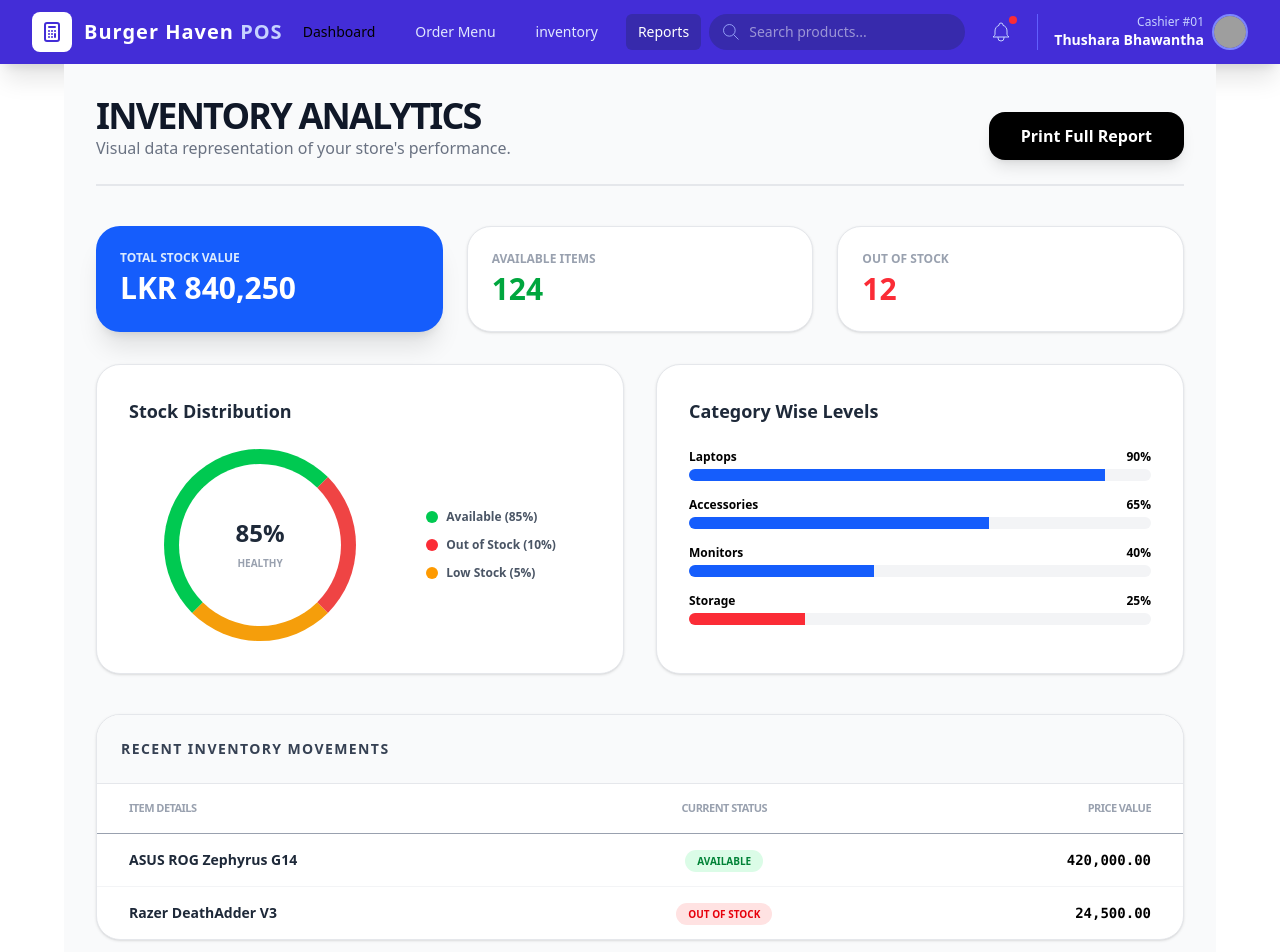
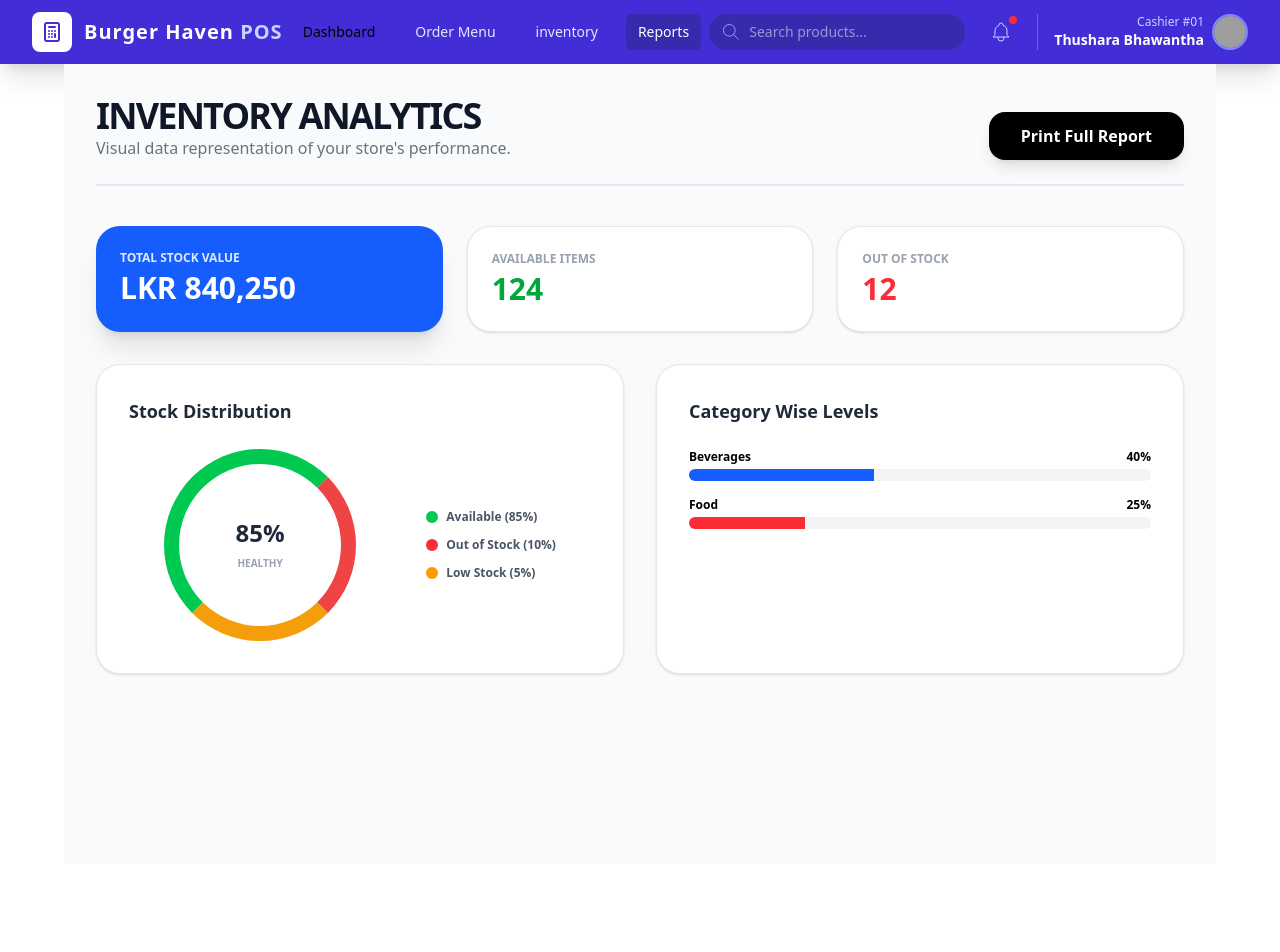
Before and after one commit to Thushara1020/Burger_Haven_POS, an Angular app: page /reports in a window 1280 px wide. Shown: the top 952 px of the page. After the commit the page ends 864 px from the top, so only its background shows below. Built offline with nearby package versions, Linux system fonts and the light colour scheme; grey boxes are pictures that could not be loaded.

Commit message:
update category levels to Food & Beverages and remove tech data

```diff
--- a/src/app/component/reportcomponent/reportcomponent.component.html
+++ b/src/app/component/reportcomponent/reportcomponent.component.html
@@ -50,20 +50,13 @@
     <div class="bg-white p-8 rounded-3xl border border-gray-200 shadow-sm">
       <h4 class="text-lg font-bold text-gray-800 mb-6">Category Wise Levels</h4>
       <div class="space-y-4">
+
         <div>
-          <div class="flex justify-between text-xs font-bold mb-1"><span>Laptops</span> <span>90%</span></div>
-          <div class="w-full bg-gray-100 h-3 rounded-full overflow-hidden"><div class="bg-blue-600 h-full w-[90%]"></div></div>
-        </div>
-        <div>
-          <div class="flex justify-between text-xs font-bold mb-1"><span>Accessories</span> <span>65%</span></div>
-          <div class="w-full bg-gray-100 h-3 rounded-full overflow-hidden"><div class="bg-blue-600 h-full w-[65%]"></div></div>
-        </div>
-        <div>
-          <div class="flex justify-between text-xs font-bold mb-1"><span>Monitors</span> <span>40%</span></div>
+          <div class="flex justify-between text-xs font-bold mb-1"><span>Beverages</span> <span>40%</span></div>
           <div class="w-full bg-gray-100 h-3 rounded-full overflow-hidden"><div class="bg-blue-600 h-full w-[40%]"></div></div>
         </div>
         <div>
-          <div class="flex justify-between text-xs font-bold mb-1"><span>Storage</span> <span>25%</span></div>
+          <div class="flex justify-between text-xs font-bold mb-1"><span>Food</span> <span>25%</span></div>
           <div class="w-full bg-gray-100 h-3 rounded-full overflow-hidden"><div class="bg-red-500 h-full w-[25%]"></div></div>
         </div>
       </div>
@@ -71,31 +64,5 @@
 
   </div>
 
-  <div class="bg-white rounded-3xl shadow-sm border border-gray-200 overflow-hidden">
-    <div class="p-6 bg-gray-50 border-b border-gray-200">
-        <h4 class="font-bold text-gray-700 uppercase text-sm tracking-widest">Recent Inventory Movements</h4>
-    </div>
-    <table class="w-full text-left">
-      <thead>
-        <tr class="text-[11px] font-black text-gray-400 uppercase tracking-tighter border-b">
-          <th class="px-8 py-4">Item Details</th>
-          <th class="px-8 py-4 text-center">Current Status</th>
-          <th class="px-8 py-4 text-right">Price Value</th>
-        </tr>
-      </thead>
-      <tbody class="divide-y divide-gray-100 text-sm">
-        <tr class="hover:bg-gray-50 transition-colors">
-          <td class="px-8 py-4 font-bold text-gray-800">ASUS ROG Zephyrus G14</td>
-          <td class="px-8 py-4 text-center"><span class="bg-green-100 text-green-700 px-3 py-1 rounded-full text-[10px] font-black">AVAILABLE</span></td>
-          <td class="px-8 py-4 text-right font-mono font-bold">420,000.00</td>
-        </tr>
-        <tr class="hover:bg-gray-50 transition-colors">
-          <td class="px-8 py-4 font-bold text-gray-800">Razer DeathAdder V3</td>
-          <td class="px-8 py-4 text-center"><span class="bg-red-100 text-red-600 px-3 py-1 rounded-full text-[10px] font-black">OUT OF STOCK</span></td>
-          <td class="px-8 py-4 text-right font-mono font-bold">24,500.00</td>
-        </tr>
-      </tbody>
-    </table>
-  </div>
 
 </div>
```
